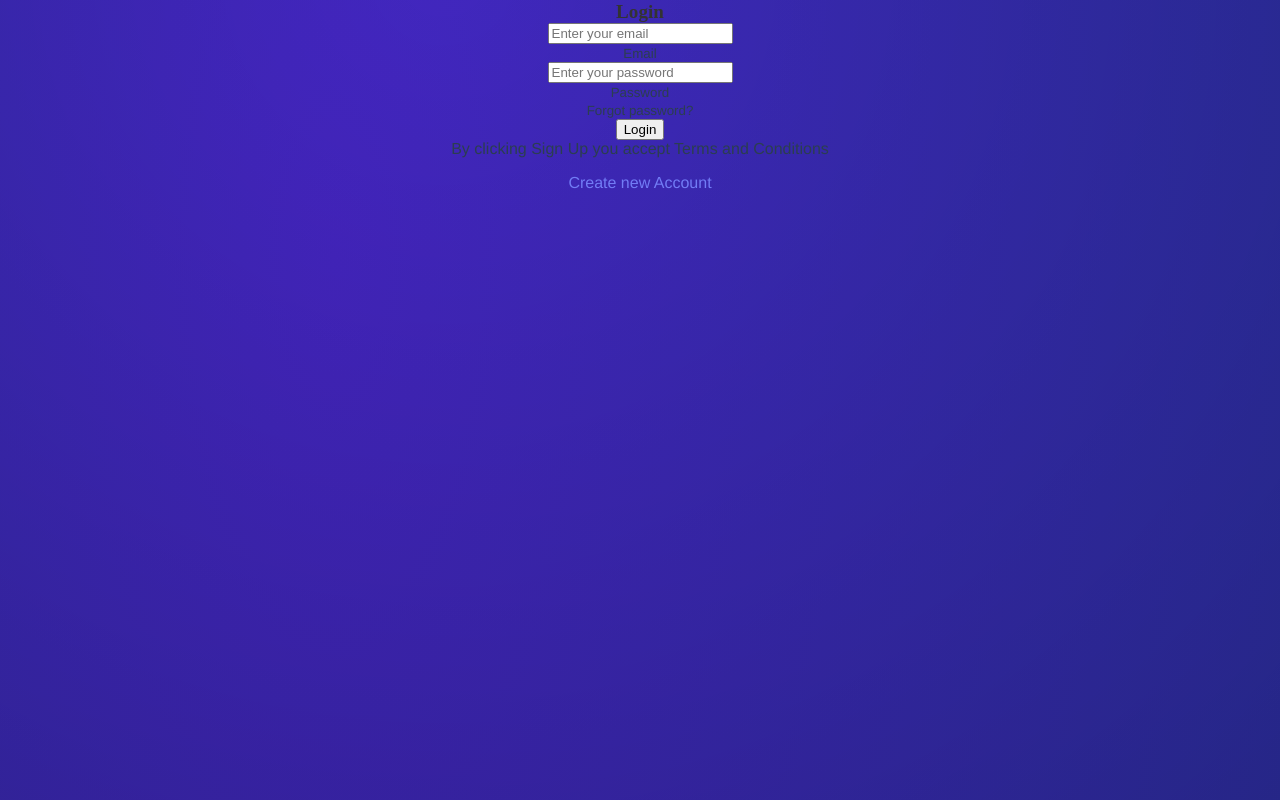
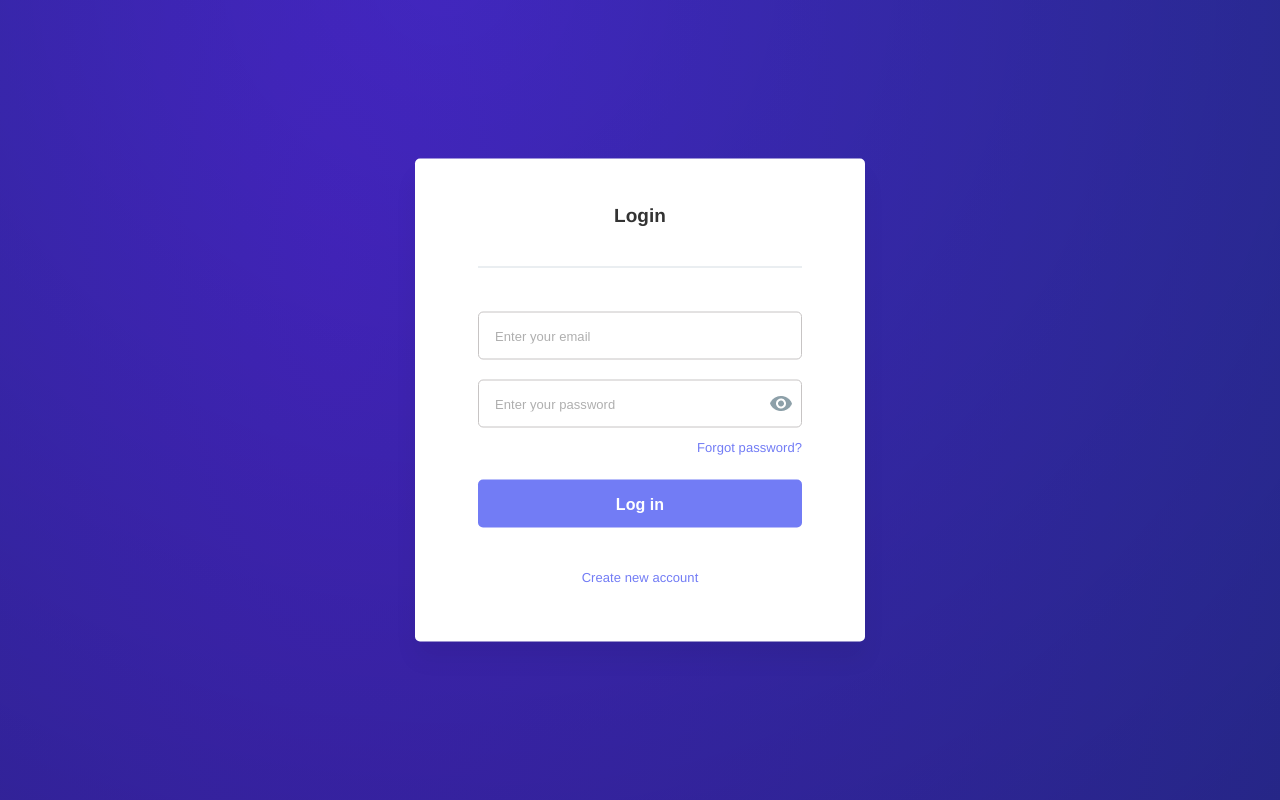
Before and after one commit to KaroMourad/cross-promotion, a Vue app: page /login in a window 1280 px wide. Built offline with nearby package versions, Linux system fonts and the light colour scheme.

Commit message:
login styles added

```diff
--- a/src/views/Login.vue
+++ b/src/views/Login.vue
@@ -1,8 +1,8 @@
 <template>
-    <form class="card">
+    <form class="card self-center">
         <div class="card-content">
-            <span class="card-title center">Login</span>
-            <div class="line"></div>
+            <p class="card-title">Login</p>
+            <div class="line"/>
             <div class="input-field">
                 <input
                     class="validate"
@@ -10,34 +10,33 @@
                     placeholder="Enter your email"
                     type="text"
                 >
-                <br>
-                <small class="helper-text invalid">Email</small>
+                <!--            <small class="helper-text invalid">Email</small>-->
             </div>
-            <div class="input-field">
+            <div class="input-field" v-bind:style="{position: 'relative'}">
                 <input
                     class="validate"
                     id="password"
                     placeholder="Enter your password"
                     type="password"
                 >
-                <br>
-                <small class="helper-text invalid">Password</small>
-                <br>
-                <small class="forgot-password">Forgot password?</small>
+                <img class="eye" src="../assets/eye.png"/>
+                <!--            <small class="helper-text invalid">Password</small>-->
             </div>
         </div>
         <div class="card-action">
+            <p class="text purpleText forgotPassword">
+                <a href="/forgot-password">Forgot password?</a>
+            </p>
             <div>
                 <button
                     class="auth-submit"
                     type="submit"
                 >
-                    Login
+                    Log in
                 </button>
             </div>
-            <span>By clicking Sign Up you accept Terms and Conditions</span>
-            <p class="center">
-                <a href="/signUp"> Create new Account</a>
+            <p class="text newAccount">
+                <a href="/signUp">Create new account</a>
             </p>
         </div>
     </form>
@@ -47,16 +46,126 @@
 
 </script>
 
-<style>
-    .center {
-        display: flex;
+<style lang="scss" scoped>
+
+    html .forgotPassword {
+        margin-top: 0;
+        text-align: right;
+        font-size: 13px;
+    }
+
+    html .newAccount {
+        margin: 30px 0;
+        font-size: 13px;
+    }
+
+    .eye {
+        position: absolute;
+        top: 50%;
+        right: 10px;
+        transform: translateY(-50%);
+    }
+
+    html .info {
+        font-size: 13px;
+    }
+
+    html .purpleText {
+        color: #727CF5;
+    }
+
+    .invalid {
+        color: red;
+    }
+
+    .auth-submit {
+        border: none;
+        margin: 10px 0;
+        display: inline-flex;
         align-items: center;
+        justify-content: center;
+        background: #727CF5;
+        border-radius: 5px;
+        color: white;
+        font-style: normal;
+        font-weight: bold;
+        font-size: 16px;
+        line-height: 23px;
         text-align: center;
-        justify-content: center;
+        letter-spacing: 0.056px;
+        color: #FFFFFF;
+        width: 100%;
+        height: 48px;
+    }
+
+    .input-field {
+        width: 100%;
+        margin: 10px 0;
+        display: inline-block;
+
+        input {
+            border: 1px solid #C7C4C4;
+            box-sizing: border-box;
+            border-radius: 5px;
+            height: 48px;
+            width: 100%;
+            font-style: normal;
+            font-weight: normal;
+            font-size: 13px;
+            line-height: 19px;
+            letter-spacing: 0.056px;
+            color: black;
+            padding: 16px;
+            opacity: 1;
+        }
+
+        input::placeholder {
+            color: #9B9B9B;
+            opacity: 0.8;
+            font-size: 13px;
+        }
+    }
+
+    .line {
+        background: #D6DDE3;
+        width: 100%;
+        height: 1px;
+        margin: 30px 0;
+        display: inline-block;
+    }
+
+    .self-center {
+        position: absolute;
+        left: 50%;
+        top: 50%;
+        transform: translate(-50%, -50%);
+    }
+
+    .card {
+        box-sizing: border-box;
+        padding: 35px 63px;
+        width: 450px;
+        height: 483px;
+        background: #FFFFFF;
+        box-shadow: 0px 18px 23px rgba(0, 0, 0, 0.05);
+        border-radius: 5px;
+    }
+
+    .text {
+        font-style: normal;
+        font-weight: normal;
+        font-size: 14px;
+        line-height: 19px;
+        text-align: center;
+        letter-spacing: 0.056px;
+    }
+
+    .greyText {
+        color: #6C757D;
     }
 
     .card-title {
-        font-family: Nunito;
+        margin: 10px 0;
         font-style: normal;
         font-weight: bold;
         font-size: 19px;
@@ -64,6 +173,7 @@
         display: flex;
         align-items: center;
         text-align: center;
+        justify-content: center;
         letter-spacing: 0.056px;
         color: #333333;
     }
--- a/src/views/SignUp.vue
+++ b/src/views/SignUp.vue
@@ -29,7 +29,7 @@
                     placeholder="Enter your password"
                     type="password"
                 >
-                <img class="eye" src="../assets/achq.png"/>
+                <img class="eye" src="../assets/eye.png"/>
                 <!--            <small class="helper-text invalid">Password</small>-->
             </div>
         </div>
@@ -42,10 +42,11 @@
                     Sign Up
                 </button>
             </div>
-            <p class="text greyText info">By clicking Sign Up you accept <span
-                class="purpleText">Terms and Conditions</span>
+            <p class="text greyText termsConditions">
+                By clicking Sign Up you accept
+                <span class="purpleText">Terms and Conditions</span>
             </p>
-            <p class="text info" v-bind:style="{ marginTop: 40+'px' }">
+            <p class="text haveAccount">
                 <a href="/login">Already have an account?</a>
             </p>
         </div>
@@ -56,17 +57,22 @@
 
 </script>
 
-<style lang="scss" scoped>
+<style lang="scss">
+    html .termsConditions {
+        text-align: left;
+        font-size: 13px;
+    }
+
+    html .haveAccount {
+        margin-top: 40px;
+        font-size: 13px;
+    }
+
     .eye {
         position: absolute;
         top: 50%;
         right: 10px;
         transform: translateY(-50%);
-    }
-
-    html .info {
-        font-size: 13px;
-        text-align: left;
     }
 
     html .purpleText {
@@ -118,14 +124,10 @@
             opacity: 1;
         }
 
-        input:after {
-            content: " ";
-            background-image: url("../assets/achq.png");
-        }
-
         input::placeholder {
             color: #9B9B9B;
             opacity: 0.8;
+            font-size: 13px;
         }
     }
 
@@ -133,7 +135,7 @@
         background: #D6DDE3;
         width: 100%;
         height: 1px;
-        margin: 10px 0;
+        margin: 20px 0;
         display: inline-block;
     }
 
@@ -155,6 +157,7 @@
     }
 
     .text {
+        margin: 10px 0;
         display: inline-block;
         font-style: normal;
         font-weight: normal;
@@ -169,7 +172,7 @@
     }
 
     .card-title {
-        margin: 0;
+        margin: 10px 0;
         font-style: normal;
         font-weight: bold;
         font-size: 19px;
```
Also changed, not shown: src/assets/eye.png (renamed from src/assets/achq.png).
